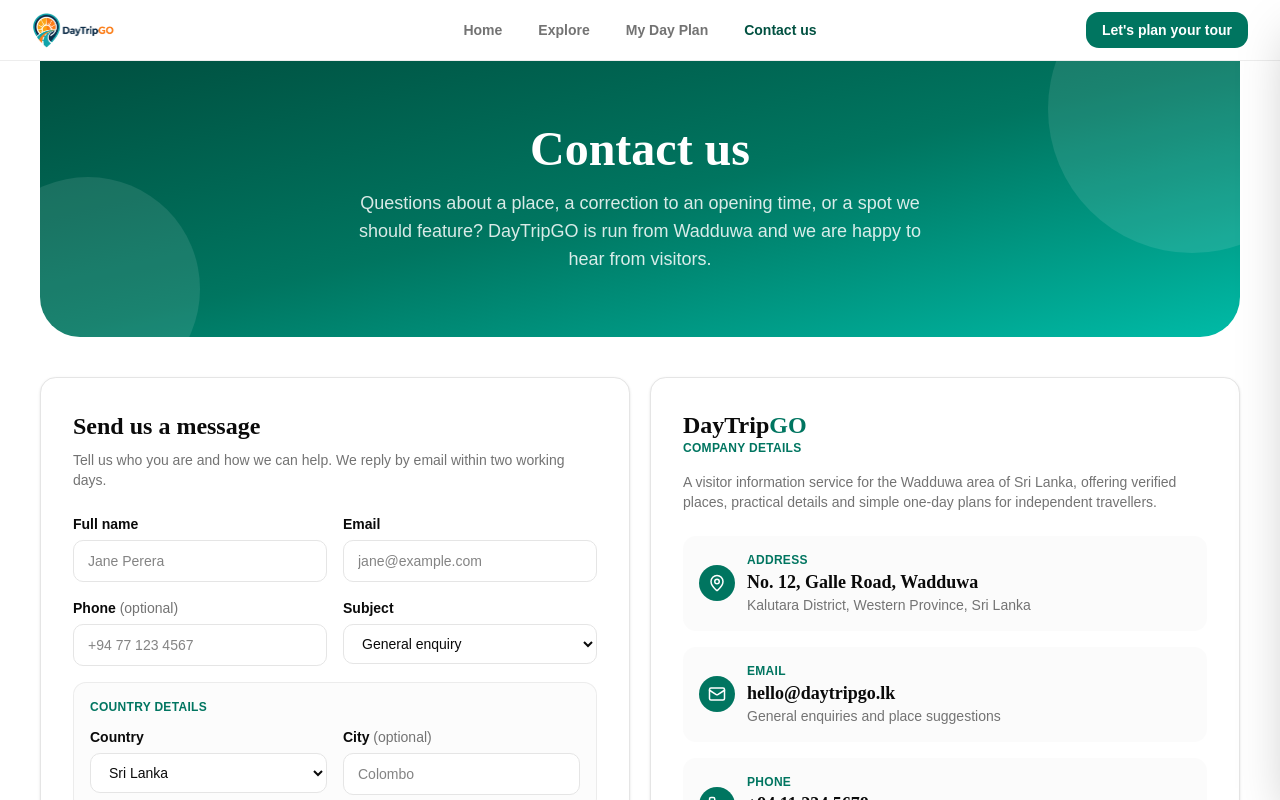
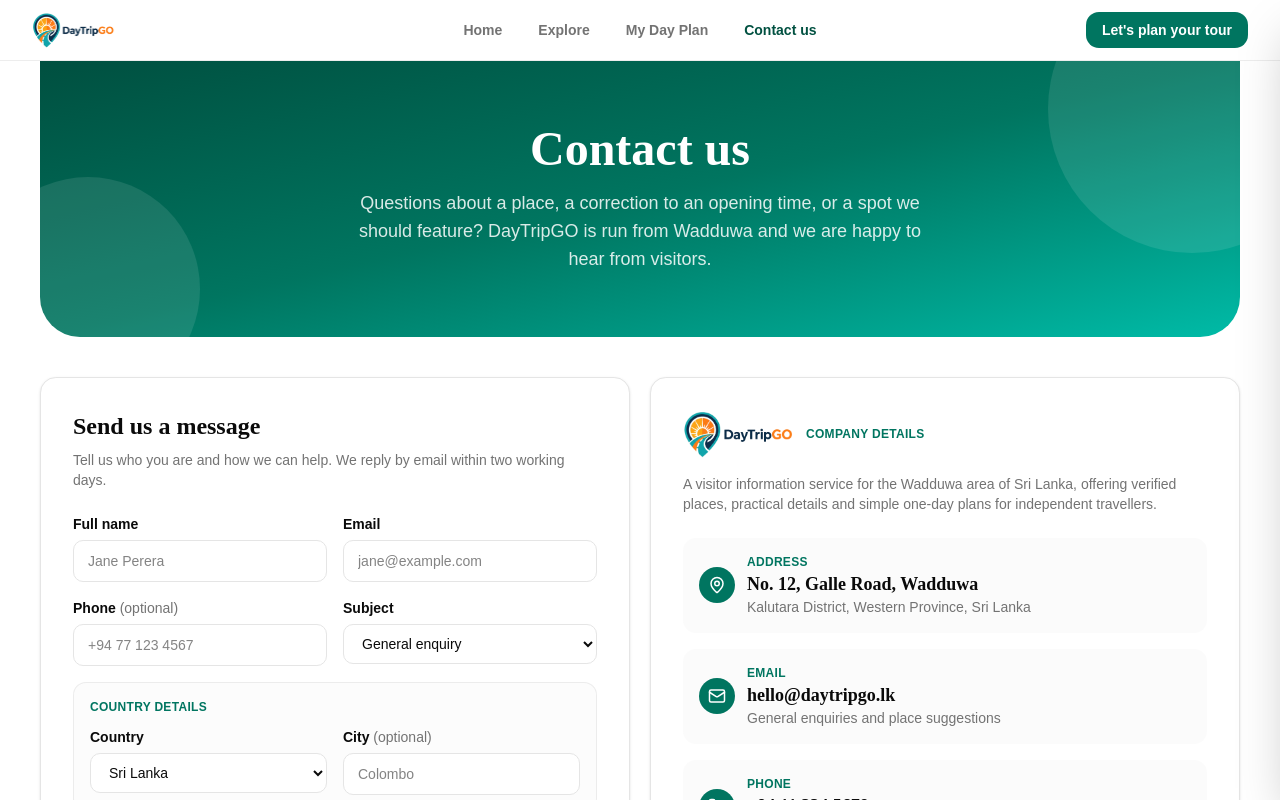
Before and after one commit to KMDS21/DayTripGo-Visit-Planner-and-Information-System, a React (Vite) app in the folder frontend/: page /contact in a window 1280 px wide. Shown: the top 800 px of the page. Built offline with nearby package versions, Linux system fonts and the light colour scheme.

Commit message:
feat(frontend): show company logo on admin login shell and contact details card

```diff
--- a/frontend/src/App.jsx
+++ b/frontend/src/App.jsx
@@ -106,9 +106,7 @@
   return (
     <div className="flex min-h-svh flex-col items-center justify-center bg-background px-4 py-10">
       <Link to="/" className="mb-6">
-        <span className="whitespace-nowrap font-heading text-xl font-bold tracking-tight">
-          DayTrip<span className="text-brand">GO</span>
-        </span>
+        <img src="/Logo.png" alt="DayTripGO" className="h-10 w-auto" />
       </Link>
       <div className="w-full max-w-md">
         <Outlet />
--- a/frontend/src/pages/ContactPage.jsx
+++ b/frontend/src/pages/ContactPage.jsx
@@ -252,11 +252,9 @@
         {/* Right side — company details */}
         <div className="space-y-5">
           <div className="rounded-3xl border border-border bg-card p-6 shadow-sm sm:p-8">
-            {/* Logo + brand — hardcoded text wordmark */}
-            <div>
-              <h2 className="font-heading text-2xl font-bold leading-tight">
-                DayTrip<span className="text-brand">GO</span>
-              </h2>
+            {/* Logo + brand — company logo */}
+            <div className="flex items-center gap-3">
+              <img src="/Logo.png" alt="DayTripGO" className="h-12 w-auto shrink-0" />
               <p className="text-xs font-semibold uppercase tracking-wide text-brand">
                 Company details
               </p>
```
